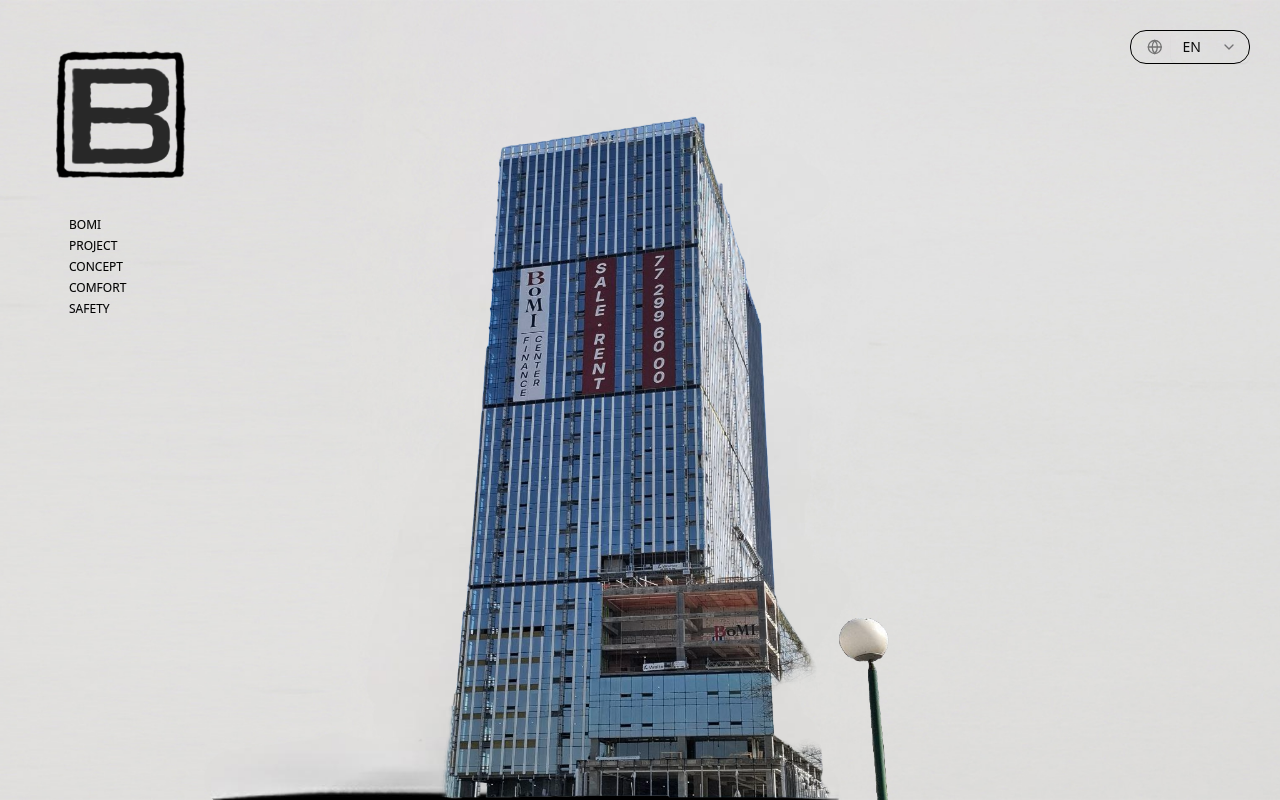
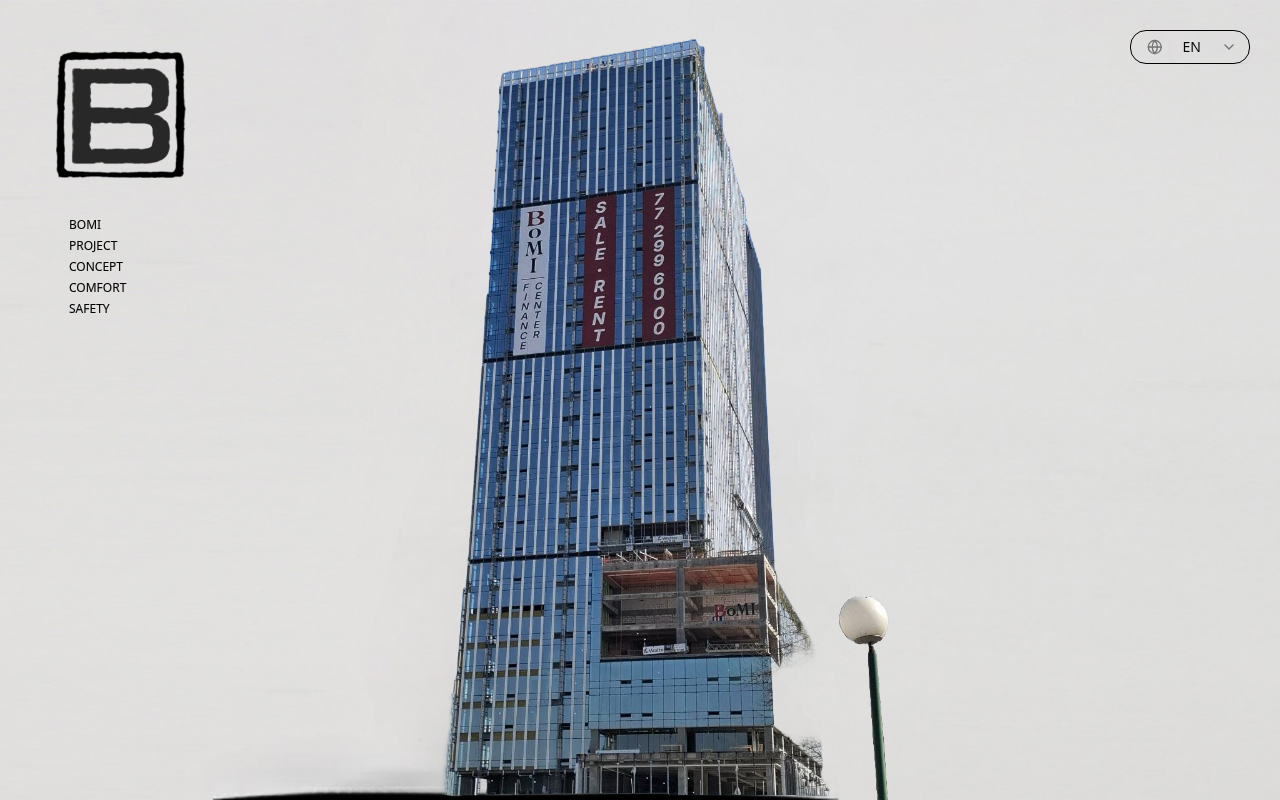
Before and after one commit to SamandarXoja/bomi, a Next.js app: page /en in a window 1280 px wide. Built offline with nearby package versions, Linux system fonts and the light colour scheme.

Commit message:
logo added

```diff
--- a/app/[locale]/about/page.tsx
+++ b/app/[locale]/about/page.tsx
@@ -7,6 +7,7 @@
 import Footer from '@/components/footer';
 import { ChevronUp } from 'lucide-react';
 
+import logoBm from "@/public/images/logo-engineering-2.png"
 
 const About = () => {
   return (
@@ -78,7 +79,7 @@
               {/* <Image src={logo} className="w-[80px] h-[80px] mt-[10px]" width={100} height={100} alt="" /> */}
               <h3 className='text-[#fff] text-[60px] textbomi'>BOMI</h3>
               <div className='max-w-[400px]'>
-                <p className="text-white text-center text-[30px]">логотип представляющий Бренд BoMI в Узбекистане.</p>
+                <p className="text-white text-center text-[30px]">Логотип представляющий Бренд BoMI в Узбекистане.</p>
               </div>
             </div>
           </div>
@@ -87,7 +88,9 @@
           <div className='flex justify-evenly mt-[200px] '>
             <div className='w-[460px] h-[700px] border border-white rounded-[30px] gap-[50px] flex flex-col items-center justify-center'>
               <div className='flex justify-center items-center flex-col'>
-                <div className='w-[100px] h-[100px] border border-white rounded-sm'></div>
+                {/* <div className='w-[100px] h-[100px] border border-white rounded-sm'>
+                </div> */}
+                  <Image className='w-[80px]' width={100} height={100} src={logoBm} priority alt='' />
                 <div className='mt-10 mb-10'>
                   <p className='text-white text-3xl'>Мы создаём красоту и уют.</p>
                   <p className='text-white text-3xl'>в каждом своём творении.</p>
--- a/app/[locale]/page.tsx
+++ b/app/[locale]/page.tsx
@@ -24,35 +24,29 @@
   console.log(t);
 
   return (
-    <div className="relative">
-      {/* <h1>{t("title")}</h1> */}
-      {/* <Link href='/contact'>{t("contact")}</Link> */}
+    <div className="relative w-full h-screen flex justify-center items-center">
+      <Image
+        className="fixed bottom-[-7px] max-w-[600px] w-[50vw] min-w-[400px] h-auto z-10"
+        priority
+        src={banner3}
+        unoptimized
+        alt="img"
+      />
+
       <div className="absolute right-[30px] top-[30px]">
         <LocaleSwitcher />
       </div>
 
-      <div className="z-[-10] banners">
+      <div className="absolute inset-0 -z-10">
         <Image
-          className="w-[100vw] h-[100vh] object-cover"
+          className="w-full h-full object-cover"
           priority
           src={banner2}
-          objectFit="cover"
-          unoptimized
-          alt="img"
-        />
-        <Image
-          className="w-[600px] h-[90vh] min-w-[400px] min-h-[70vh] max-w-[600px] max-h-[90vh] absolute top-[56%] left-1/2 transform -translate-x-1/2 -translate-y-1/2 z-10"
-          priority
-          src={banner3}
           unoptimized
           alt="img"
         />
       </div>
+    </div>
 
-
-
-
-
-    </div>
   );
 }
--- a/app/[locale]/safety/page.tsx
+++ b/app/[locale]/safety/page.tsx
@@ -9,15 +9,16 @@
         <div className="flex flex-col min-h-screen"> {/* Контейнер, который занимает 100vh */}
             <div className="flex-grow"> {/* Основной контент растягивается */}
                 <div className="">
-                    <h2 className="text-[#333] uppercase text-safety mb-[50px]">Safety</h2>
+                    <h2 className="text-[#333] uppercase text-safety mb-[50px]">
+                    Безопасность</h2>
                     <div className="container flex justify-center gap-[50px]">
                         <div>
                             <Image className="w-[300px] h-[300px]" src={foto} alt="" />
-                            <h3 className="text-center mt-[40px]">EARTHQUAKE RESISTANCE SYSTEM</h3>
+                            <h3 className="text-center mt-[40px]">СЕЙСЕМОСТОЙКОСТЬ СИСТЕМА</h3>
                         </div>
                         <div>
                             <Image className="w-[300px] h-[300px]" src={disegner} alt="" />
-                            <h3 className="text-center mt-[40px]">EARTHQUAKE RESISTANCE SYSTEM</h3>
+                            <h3 className="text-center mt-[40px] uppercase max-w-[300px] w-full">Система для зданий, выдерживающих 9-балльные землетрясения.</h3>
                         </div>
                     </div>
                 </div>
```
Also changed, not shown: public/images/logo-engineering-2.png (added).
